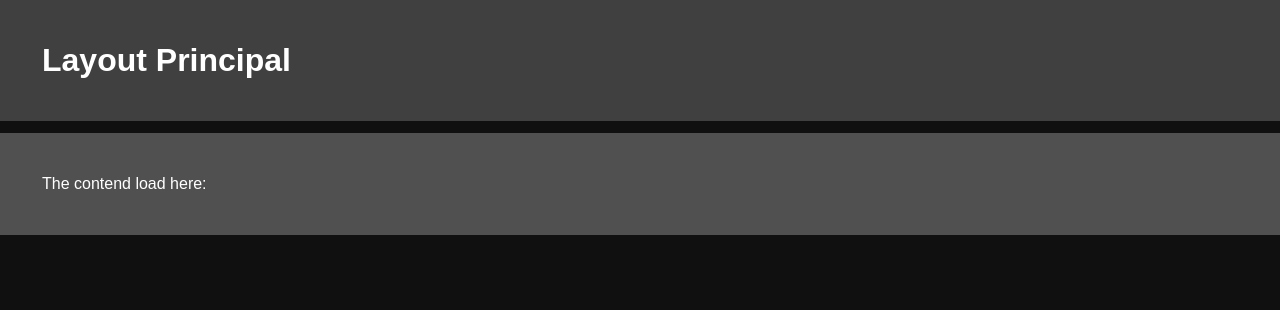
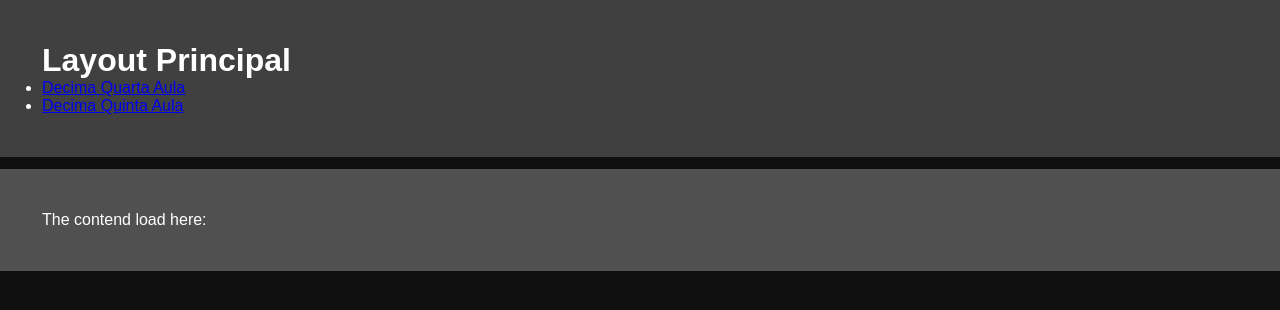
Before and after one commit to GuiParpineli/front_end-III, a React (Vite) app: page / in a window 1280 px wide. Shown: the top 310 px of the page. Built offline with nearby package versions, Linux system fonts and the light colour scheme.

Commit message:
ADD: react router

```diff
--- a/src/App.jsx
+++ b/src/App.jsx
@@ -15,6 +15,10 @@ function App() {
             children:[
                 {
                     path: "decima-quarta-aula",
+                    element: <DecimaQuartaAula/>
+                },
+                {
+                    path:"decima-quinta-aula",
                     element: <DecimaQuintaAula/>
                 }
             ]
--- a/src/components/MainLayout/index.jsx
+++ b/src/components/MainLayout/index.jsx
@@ -1,5 +1,5 @@
 import "./style.scss"
-import {Outlet} from "react-router-dom";
+import {Link, Outlet} from "react-router-dom";
 
 export function MainLayout() {
 
@@ -7,10 +7,19 @@ export function MainLayout() {
         <div className="main-layout-component">
             <header className="main-layout-component-header">
                 <h1>Layout Principal</h1>
+                <ul>
+                    <li>
+                        <Link to="decima-quarta-aula">Decima Quarta Aula</Link>
+                    </li>
+                    <li>
+                        <Link to="decima-quinta-aula">Decima Quinta Aula</Link>
+
+                    </li>
+                </ul>
             </header>
             <main className="main-layout-component-main">
                 <p>The contend load here:</p>
-                <Outlet />
+                <Outlet/>
             </main>
         </div>
     )
--- a/src/lessons/DecimaQuintaAula/index.jsx
+++ b/src/lessons/DecimaQuintaAula/index.jsx
@@ -1,6 +1,7 @@
 import {useEffect, useState} from 'react'
 import {DecimaQuintaAulaItem} from '../../components/DecimaQuintaAulaItem'
 import './style.scss'
+import {Link} from "react-router-dom";
 
 export function DecimaQuintaAula() {
 
@@ -76,6 +77,10 @@ export function DecimaQuintaAula() {
 
             </section>
 
+            <Link to="/decima-quarta-aula">
+                <button>Voltar</button>
+            </Link>
+
         </div>
 
     )
```
